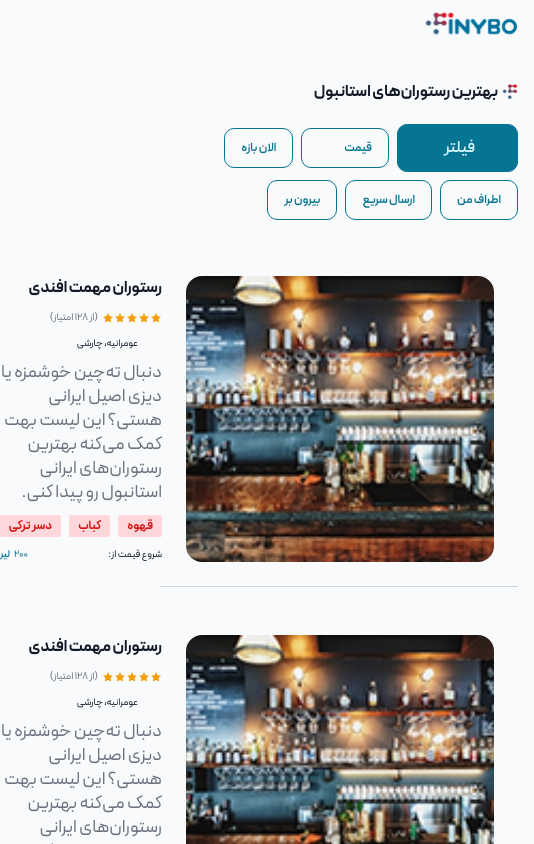
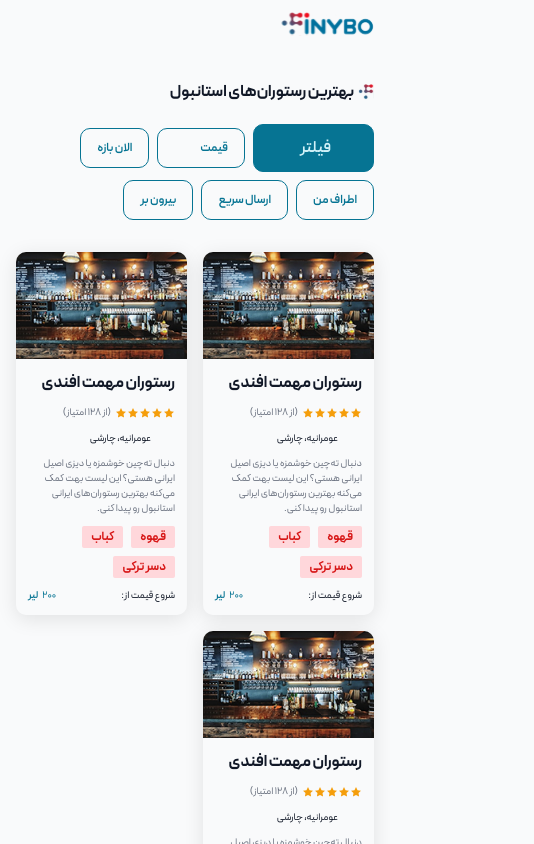
Before and after one commit to mohammadDV/find-spot-frontend, a Next.js app: page /search in a window 390 px wide. Shown: the top 844 px of the page, 534 px wide, since content can reach past the window. Built offline with nearby package versions, Linux system fonts and the light colour scheme; some icons are missing.

Commit message:
style(search): improve responsive layout for search cards
Update grid layout and spacing for better mobile experience
Adjust card styling and image dimensions for different screen sizes

```diff
--- a/src/app/(archives)/search/_components/searchCard/SearchCard.tsx
+++ b/src/app/(archives)/search/_components/searchCard/SearchCard.tsx
@@ -6,9 +6,9 @@ import Image from "next/image";
 
 export const SearchCard = () => {
     return (
-        <div className="hover:bg-white transition-all p-6 border-b border-border flex gap-6">
-            <Image src={coffeeImg} alt="" width={308} height={184} className="rounded-2xl object-cover" />
-            <div className="flex flex-col gap-2.5">
+        <div className="hover:bg-white overflow-hidden transition-all lg:p-6 lg:border-b shadow-card lg:shadow-none rounded-lg lg:rounded-none border-border lg:flex gap-6">
+            <Image src={coffeeImg} alt="" width={308} height={184} className="lg:rounded-2xl object-cover w-full lg:w-[308px] h-[107px] lg:h-[184px]" />
+            <div className="flex flex-col gap-2.5 p-3 lg:p-0">
                 <h3 className="text-title font-bold">
                     رستوران مهمت افندی
                 </h3>
@@ -26,10 +26,10 @@ export const SearchCard = () => {
                     <Location className="stroke-title size-3 lg:size-6" />
                     <p className="text-2xs lg:text-xs text-title">عومرانیه، چارشی</p>
                 </div>
-                <p className="text-description text-lg leading-6">
+                <p className="text-description text-2xs lg:text-lg lg:leading-6">
                     دنبال ته‌چین خوشمزه یا دیزی اصیل ایرانی هستی؟ این لیست بهت کمک می‌کنه بهترین رستوران‌های ایرانی استانبول رو پیدا کنی.
                 </p>
-                <div className="flex items-center gap-2">
+                <div className="flex items-center flex-wrap gap-2">
                     <Badge variant={"secondary"}>
                         قهوه
                     </Badge>
--- a/src/app/(archives)/search/page.tsx
+++ b/src/app/(archives)/search/page.tsx
@@ -47,7 +47,7 @@ export default async function SearchPage() {
                             {t("search.takeaway")}
                         </Button>
                     </div>
-                    <div className="flex flex-col gap-6 mt-8">
+                    <div className="grid grid-cols-2 lg:flex flex-col gap-4 lg:gap-6 mt-8">
                         {Array.from({ length: 3 }, (_, i) => (
                             <SearchCard key={i} />
                         ))}
```
